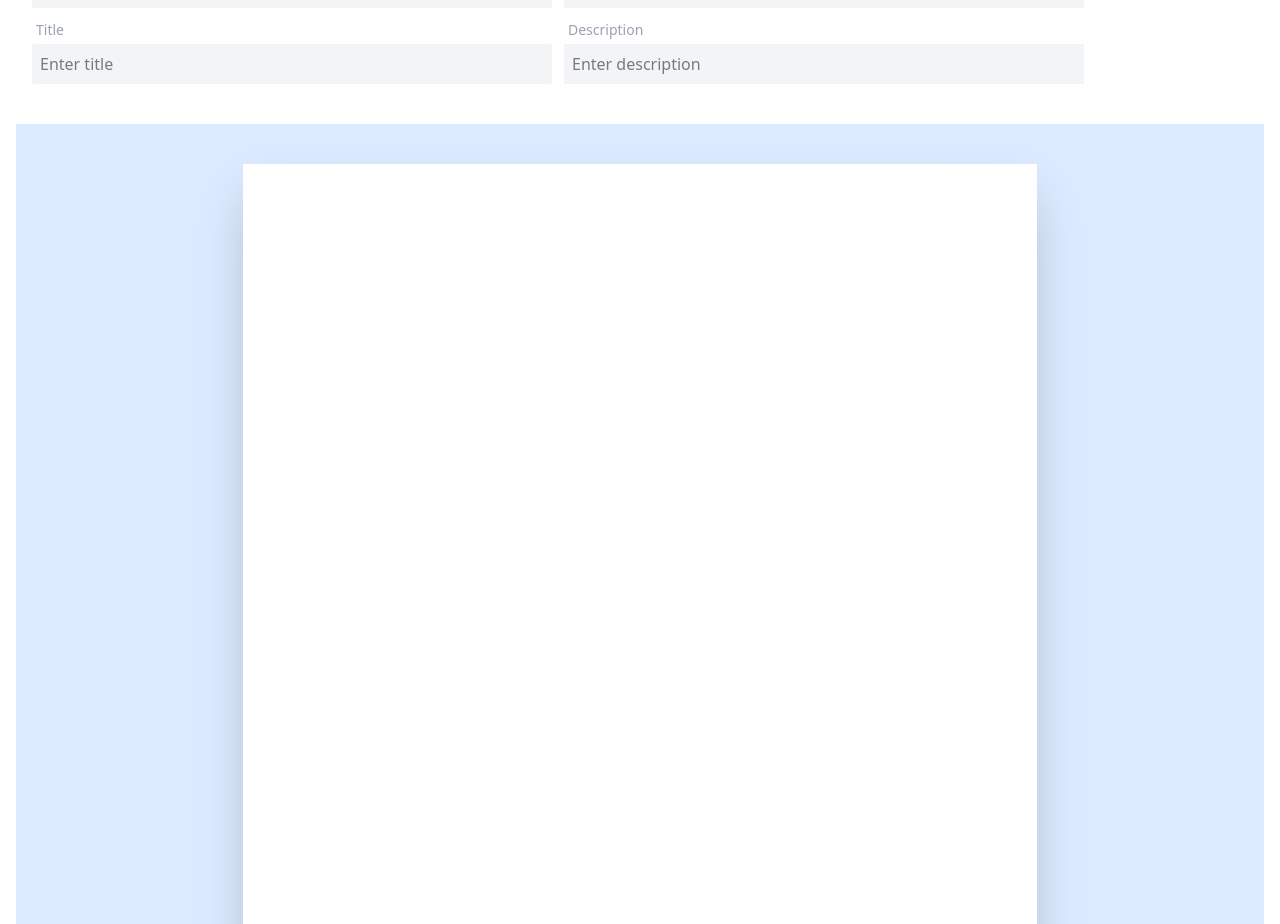
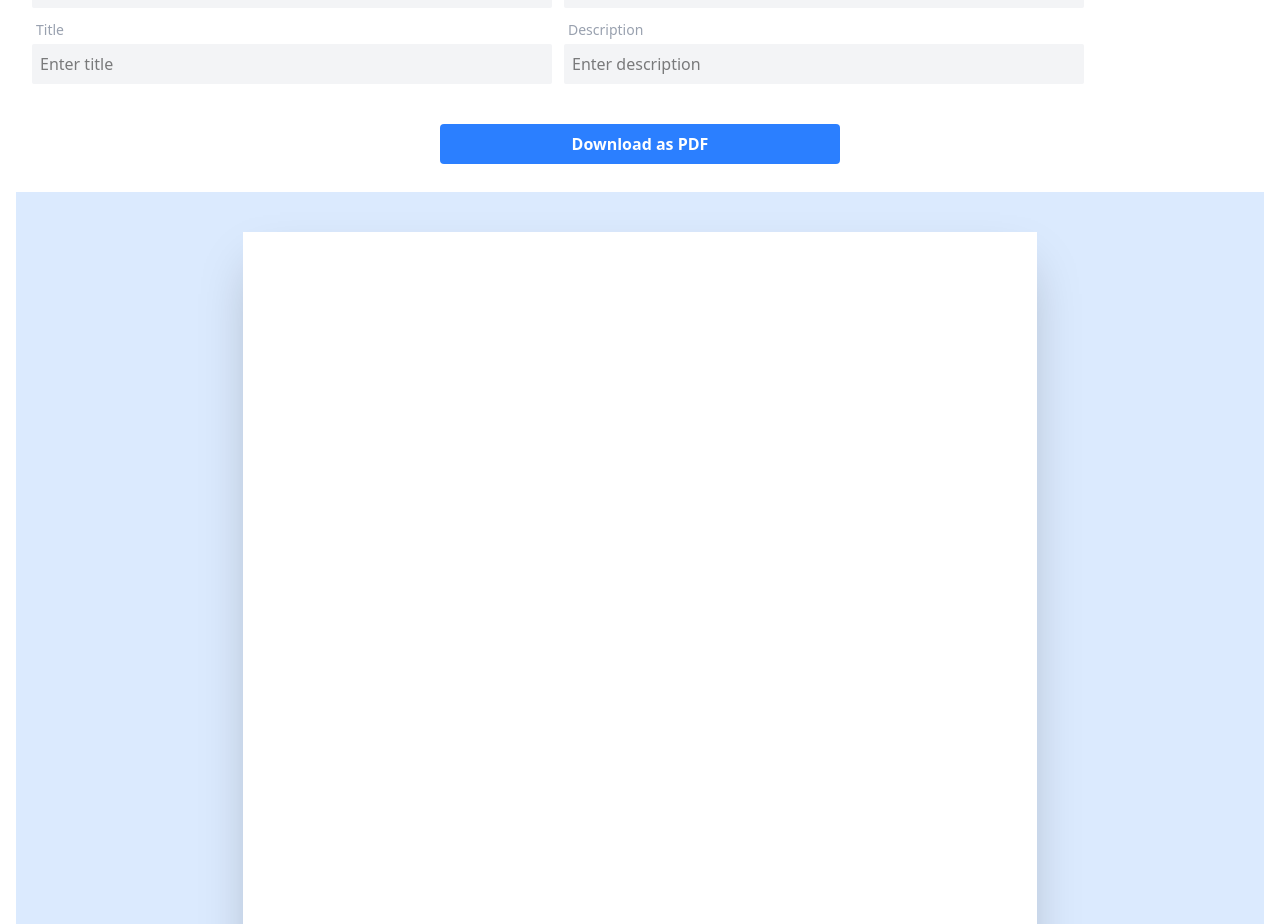
Before and after one commit to sanskriti2004/resume-ready, a React (Vite) app in the folder resume-ready/: page / in a window 1280 px wide. Shown: the part 3885-4809 px from the top of the page. Built offline with nearby package versions, Linux system fonts and the light colour scheme.

Commit message:
added downloading functionality

```diff
--- a/resume-ready/src/components/MainForm.jsx
+++ b/resume-ready/src/components/MainForm.jsx
@@ -118,6 +118,43 @@ const MainForm = () => {
       ));
   };
 
+  // Define the handleDownloadPdf function
+  const handleDownloadPdf = () => {
+    const resumeSheet = document.getElementById("resume-sheet"); // Get the resume sheet element
+    if (!resumeSheet) {
+      console.error("Resume sheet element not found");
+      return;
+    }
+
+    html2canvas(resumeSheet)
+      .then((canvas) => {
+        const imgData = canvas.toDataURL("image/png");
+        const pdf = new jsPDF();
+        const imgWidth = 210; // A4 width in mm
+        const pageHeight = pdf.internal.pageSize.height;
+        const imgHeight = (canvas.height * imgWidth) / canvas.width;
+        let heightLeft = imgHeight;
+
+        let position = 0;
+
+        // Add image to PDF and handle multiple pages if necessary
+        pdf.addImage(imgData, "PNG", 0, position, imgWidth, imgHeight);
+        heightLeft -= pageHeight;
+
+        while (heightLeft >= 0) {
+          position = heightLeft - imgHeight;
+          pdf.addPage();
+          pdf.addImage(imgData, "PNG", 0, position, imgWidth, imgHeight);
+          heightLeft -= pageHeight;
+        }
+
+        pdf.save("resume.pdf"); // Save the PDF
+      })
+      .catch((error) => {
+        console.error("Error generating PDF: ", error);
+      });
+  };
+
   return (
     <div className="p-4 flex flex-col">
       <h3 className="text-2xl font-normal text-center p-3">
@@ -1492,10 +1529,21 @@ const MainForm = () => {
           </div>
         </div>
       </div>
+      <div className="flex justify-center items-center ">
+        <button
+          className="w-100 mb-7 cursor-pointer bg-blue-500 hover:bg-blue-700 text-white font-bold py-2 px-4 rounded"
+          onClick={handleDownloadPdf}
+        >
+          Download as PDF
+        </button>
+      </div>
 
       {/* resume sheet */}
       <div className="flex justify-center flex-col items-center p-10 font-['Times_New_Roman'] bg-blue-100">
-        <div className="w-[210mm] h-[297mm] bg-white shadow-2xl p-7">
+        <div
+          id="resume-sheet"
+          className="w-[210mm] h-[297mm] bg-white shadow-2xl  p-7"
+        >
           {/* personal info */}
           <div className="flex flex-col justify-center ">
             <h2 className="text-3xl text-center font-bold ">{nameVal}</h2>
```
